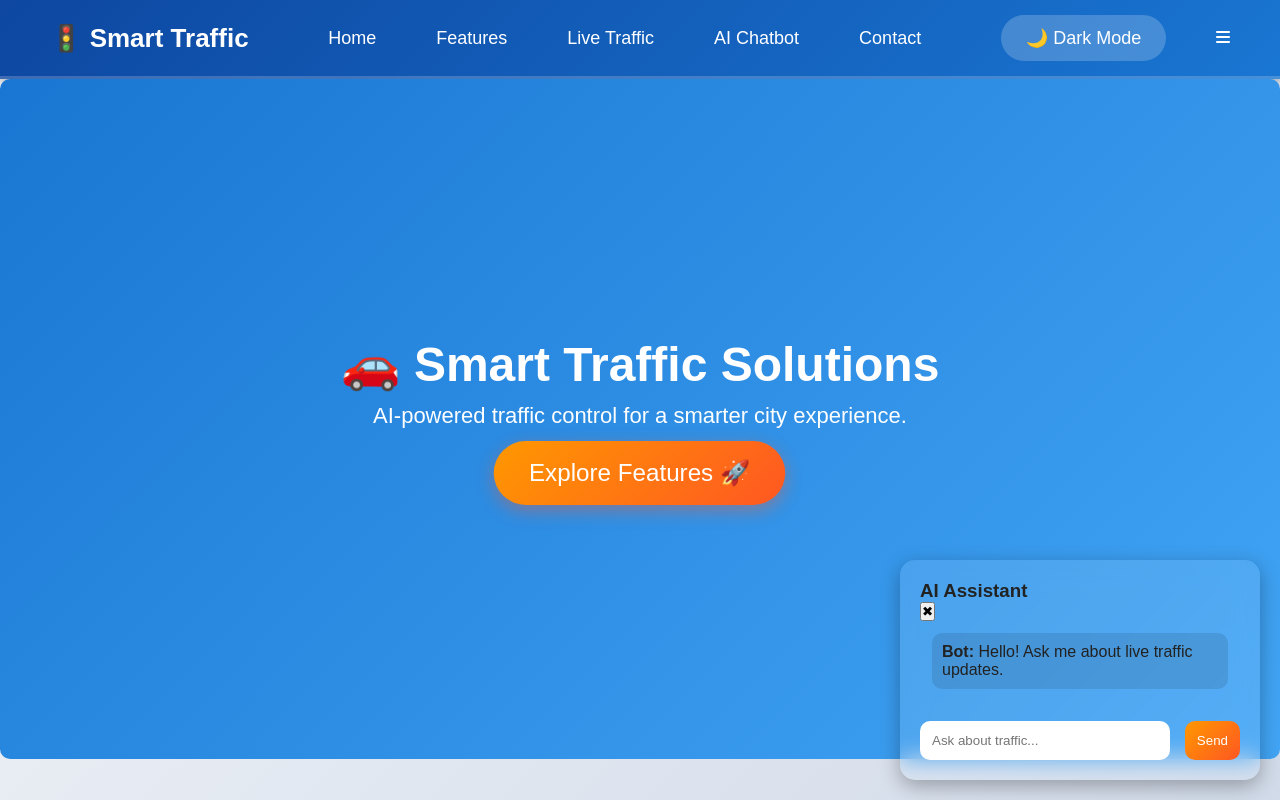
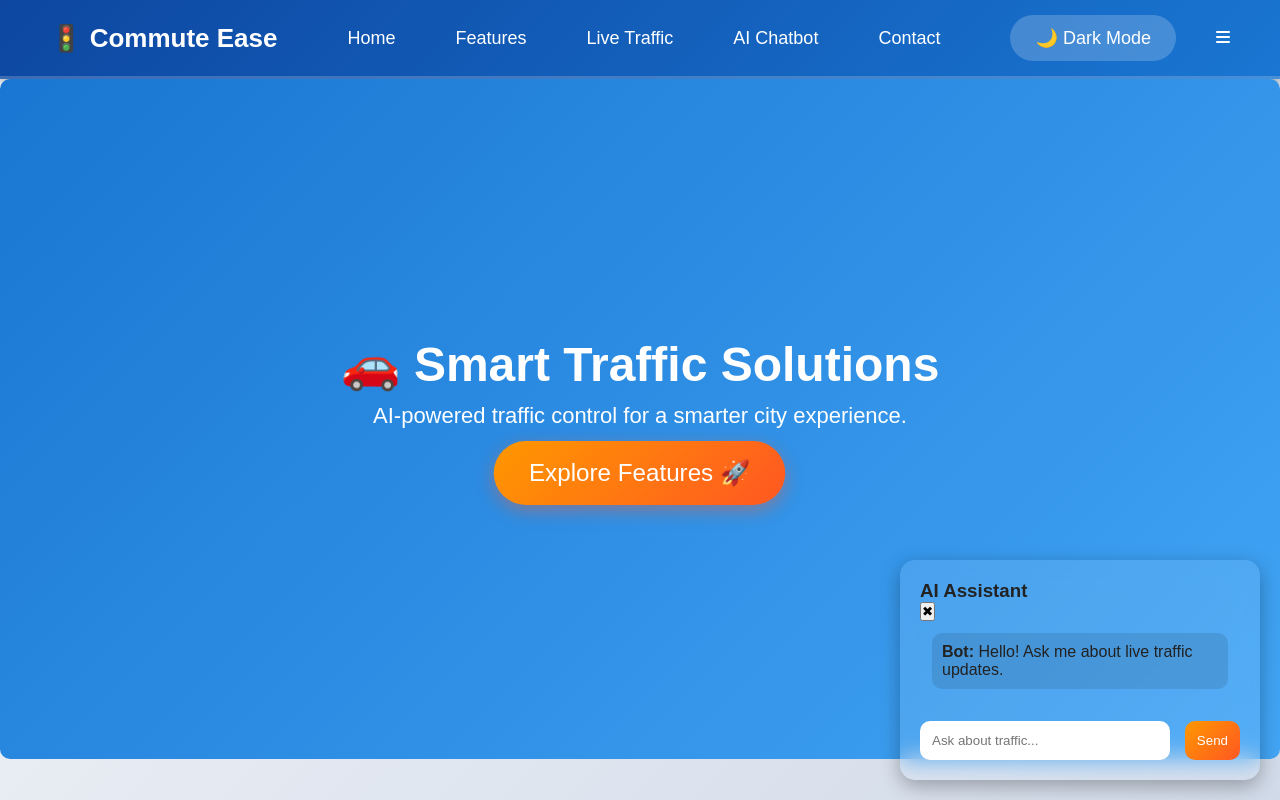
Before and after one commit to manju-app-developer/CommuteEase, a plain HTML site: page index.html in a window 1280 px wide. Shown: the top 800 px of the page. Drawn offline with Linux system fonts and the light colour scheme.

Commit message:
Update index.html

```diff
--- a/index.html
+++ b/index.html
@@ -12,7 +12,7 @@
     <!-- Navigation Bar -->
     <header>
         <div class="logo">
-            <h1>🚦 Smart Traffic</h1>
+            <h1>🚦 Commute Ease</h1>
         </div>
         <nav class="nav-links">
             <ul>
```
